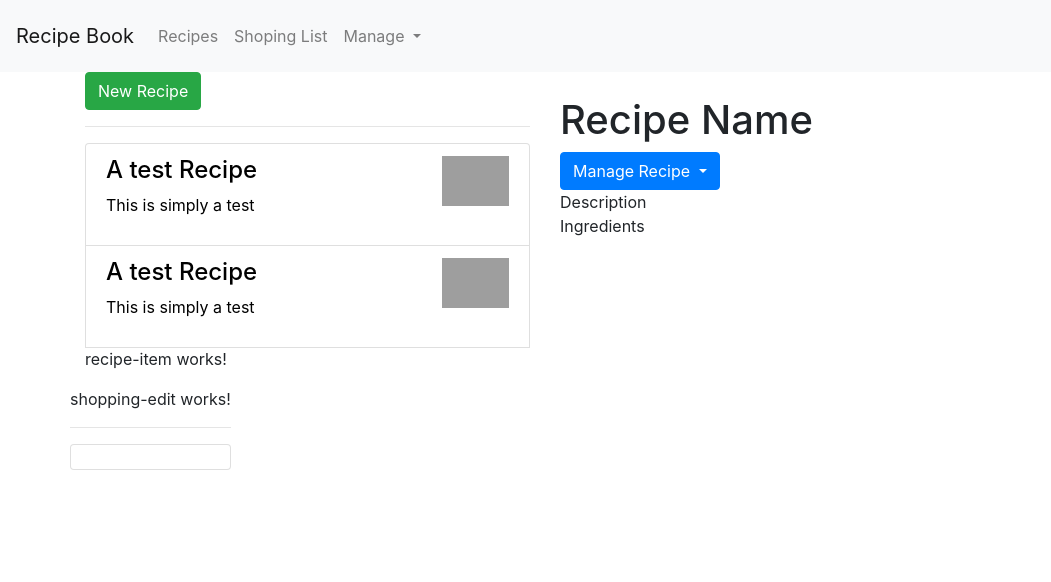
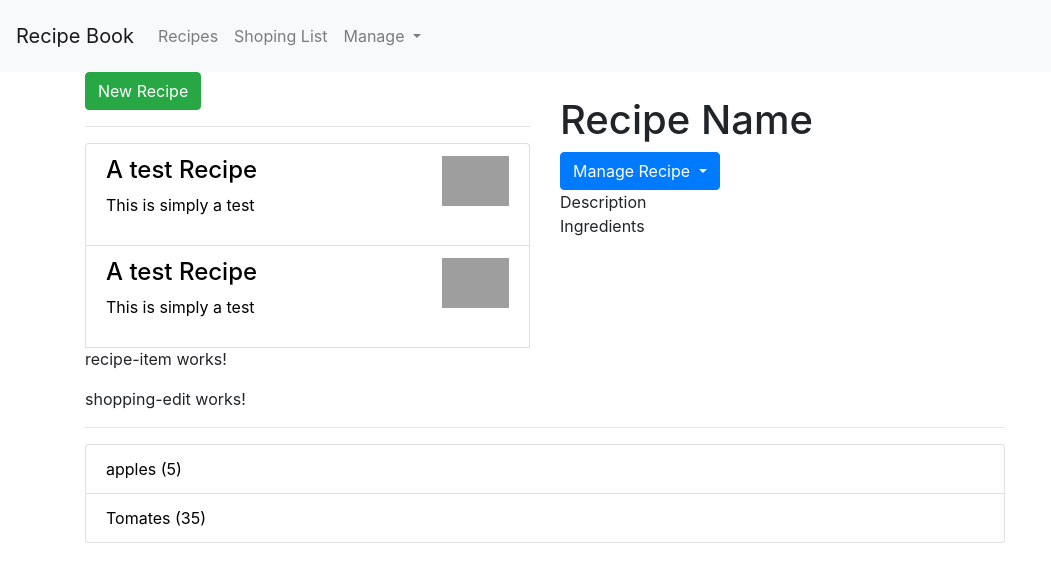
Before and after one commit to hocineimail/simple-app-angular, an Angular app: page / in a window 1280 px wide. Shown: the top 582 px of the page, without its empty margins (0-1051 px from the left). Built offline with nearby package versions, Linux system fonts and the light colour scheme; grey boxes are pictures that could not be loaded.

Commit message:
Creating and OutPutting the shopping List

```diff
--- a/src/app/shopping-list/shopping-list.component.html
+++ b/src/app/shopping-list/shopping-list.component.html
@@ -1,11 +1,14 @@
 <div class="row">
-  <div class="cool-xs-10">
+  <div class="col-md-10">
     <app-shopping-edit></app-shopping-edit>
     <hr>
     <ul class="list-group">
       <a href=""
       class="list-group-item"
-      style="cursor: pointer"></a>
+      style="cursor: pointer;color: black"
+      *ngFor="let ingredient of ingredients">
+      {{ingredient.name}} ({{ingredient.amount}})
+    </a>
     </ul>
   </div>
 
```
